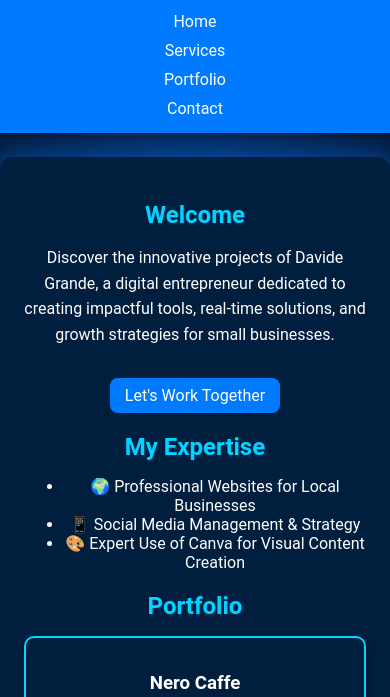
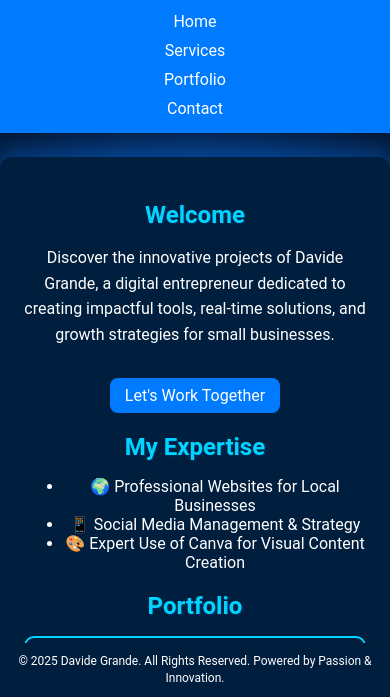
Before and after one commit to davidegrandee/Davide_Grande, a plain HTML site: page index.html in a window 390 px wide. Shown: the part 147-844 px from the top of the page. Drawn offline with Linux system fonts and the light colour scheme.

Commit message:
Add files via upload

```diff
--- a/style.css
+++ b/style.css
@@ -250,7 +250,13 @@ footer {
 
     /* Footer Section */
     footer {
-        padding: 10px 15px; /* Riduce il padding */
+        width: 100%; /* Assicura che il footer occupi tutta la larghezza */
+        position: fixed; /* Mantiene il footer fisso in basso */
+        bottom: 0; /* Posiziona il footer in basso */
+        z-index: 2; /* Assicura che il footer sia sopra altri elementi */
+        box-shadow: #001f3f 0 -4px 10px rgba(0, 0, 0, 0.2); /* Ombra per il footer */
+        color: #ffffff; /* Colore del testo del footer */
+        padding: 10px 705px; /* Riduce il padding */
         font-size: 12px; /* Riduce la dimensione del testo */
         text-align: center; /* Centra il contenuto */
         word-wrap: break-word; /* Permette al testo di andare a capo */
```
